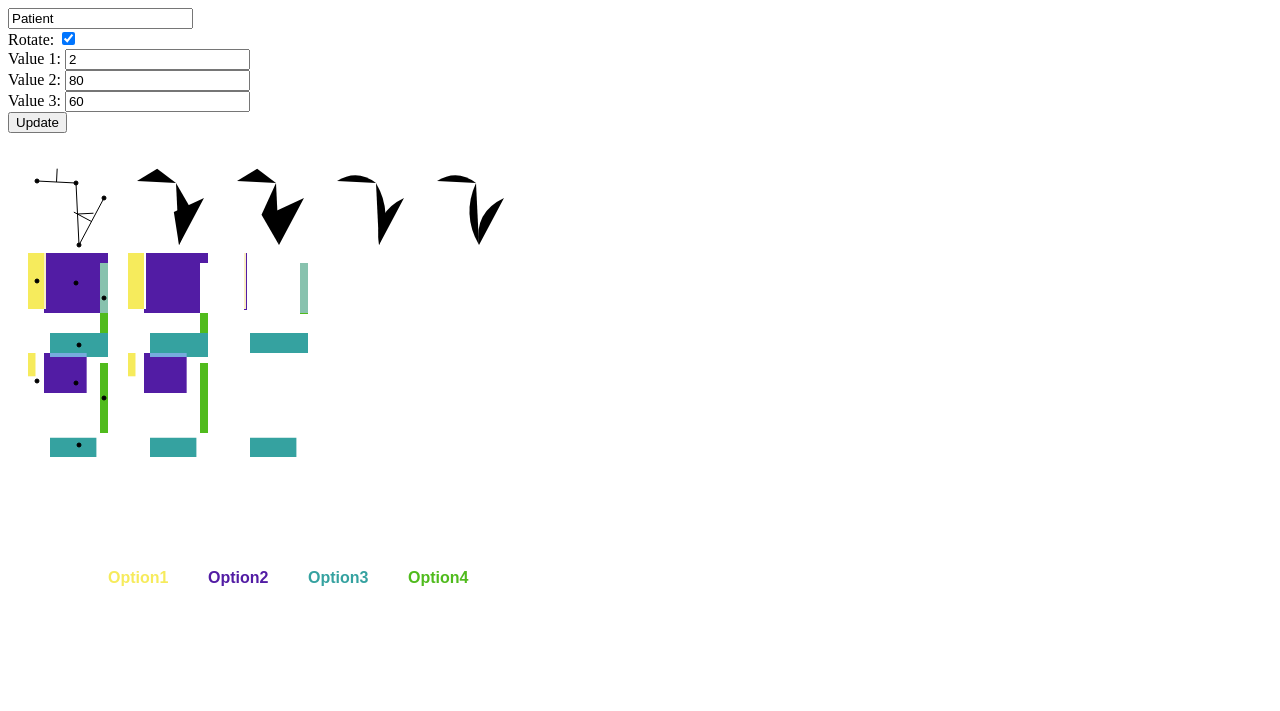
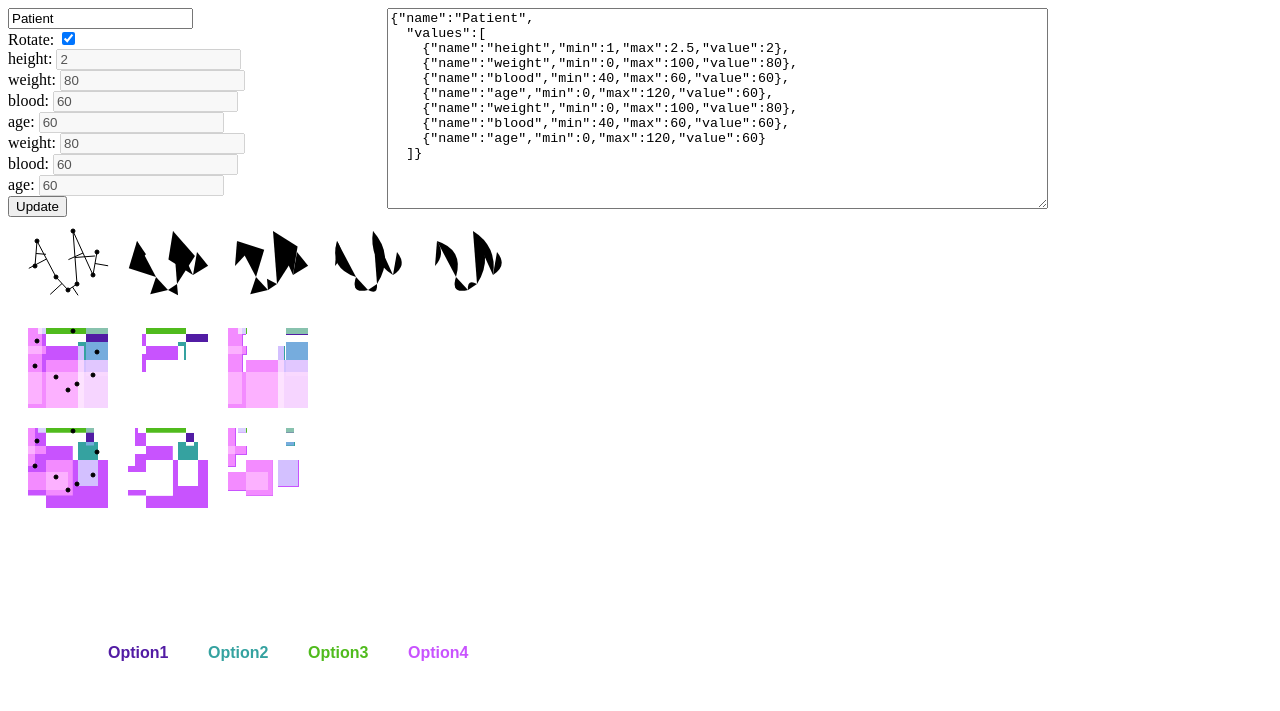
Before and after one commit to jamesjacko/glyphs1, a plain HTML site: page implementation/index.html in a window 1280 px wide. Drawn offline with Linux system fonts and the light colour scheme.

Commit message:
reading from onpage JSON

```diff
--- a/implementation/index.html
+++ b/implementation/index.html
@@ -7,12 +7,30 @@
     <title></title>
   </head>
   <body>
+    <div style="width:30%; float:left; height: 200px;">
       <input type="text" name="name" value="Patient" id="seedValue"><br />
       <label>Rotate: <input type="checkbox" name="name" value="rotate" id="rotate" checked></label><br />
+      <div id="details">
         <label>Value 1: <input type="text" name="value0" value="2" class="value"></label><br />
         <label>Value 2: <input type="text" name="value1" value="80" class="value"></label><br />
         <label>Value 3: <input type="text" name="value2" value="60" class="value"></label><br />
+      </div>
       <button type="button" name="button" id="update">Update</button><br />
-    <canvas width="500" height="500" id="canvas"></canvas>
+    </div>
+    <div style="width:30%; float:left; height: 200px;">
+      <textarea name="name" rows="13" cols="80" id="JSON">{"name":"Patient",
+  "values":[
+    {"name":"height","min":1,"max":2.5,"value":2},
+    {"name":"weight","min":0,"max":100,"value":80},
+    {"name":"blood","min":40,"max":60,"value":60},
+    {"name":"age","min":0,"max":120,"value":60},
+    {"name":"weight","min":0,"max":100,"value":80},
+    {"name":"blood","min":40,"max":60,"value":60},
+    {"name":"age","min":0,"max":120,"value":60}
+  ]}</textarea>
+    </div>
+    <div style="clear:both"></div>
+    <canvas width="500" height="500" id="canvas" style="clear:both"></canvas>
+
   </body>
 </html>
--- a/implementation/scripts/main.js
+++ b/implementation/scripts/main.js
@@ -1,25 +1,6 @@
 var seed;
 
-var settings = [
-  {
-    name: "height",
-    min: 1.0,
-    max: 2.5,
-    value: 0
-  },
-  {
-    name: "weight",
-    min: 0,
-    max: 100,
-    value: 0
-  },
-  {
-    name: "blood",
-    min: 40,
-    max: 60,
-    value: 0
-  }
-];
+var settings;
 
 /**
  * As there is no way to seed a random within the JS Math clas it is
@@ -29,7 +10,23 @@ function random() {
     var x = Math.sin(seed++) * 10000;
     return x - Math.floor(x);
 }
+function getJSONObj(){
+  settings = JSON.parse(document.getElementById('JSON').value);
+}
 
+function loadDataPoints(){
+  getJSONObj();
+  document.getElementById('seedValue').value = settings.name;
+  var inputs = "";
+  settings.values.forEach(function(elem, e){
+    inputs += '<label>' + elem.name +
+              ': <input type="text" name="value' + e +
+              '" value="' + elem.value +
+              '" class="value" disabled></label><br />';
+  });
+  document.getElementById('details').innerHTML = inputs;
+  console.log(JSON.stringify(settings));
+}
 
 function draw(ctx){
   getValues();
@@ -41,7 +38,7 @@ function draw(ctx){
   var offsety = 20;
   //ctx.rect(offset, offset, size, size);
   //ctx.stroke();
-  var coords = initCoords(size, 3);
+  var coords = initCoords(size, settings.values.length);
   var pivot = {
     x: (size / 2),
     y: (size / 2)
@@ -89,7 +86,7 @@ function draw(ctx){
   // first coord normal assigned seeded by object name
   coords[0].normal = random();
   for (var i = 0; i < midPoints.length; i++) {
-    var norm = (settings[i].value - settings[i].min) / (settings[i].max - settings[i].min);
+    var norm = (settings.values[i].value - settings.values[i].min) / (settings.values[i].max - settings.values[i].min);
     var featureHeight = 20;
     var normValue = featureHeight * norm;
     var point = {
@@ -180,17 +177,19 @@ function initCoords(size, numCoords){
     {
       x: Math.round(0.1 * size),
       y: Math.round((random() * range) + off)
-    }]
+    }];
+  var multiplier = 1 / (numCoords);
+  console.log(multiplier);
   for (var i = 1; i < numCoords; i++) {
     points.push({
-        x: Math.round((1 / (numCoords - 1)) * i * size),
+      x: Math.round((((multiplier * i) * 0.8) + 0.1) * size),
       y: Math.round((random() * range) + off)
     })
   }
 
   points.push({
     x: Math.round(0.9 * size),
-      y: Math.round((random() * range) + off)
+    y: Math.round(/*(random() * range) + off*/50)
   });
 
   return points;
@@ -209,9 +208,12 @@ function degToRad(angle){
 window.onload = function(){
   var canvas = document.getElementById('canvas');
   var ctx = canvas.getContext("2d");
+  loadDataPoints();
   draw(ctx);
   document.getElementById("update").addEventListener("click", function(e){
     e.preventDefault();
+    getJSONObj();
+    loadDataPoints();
     draw(ctx);
   });
 };
@@ -235,7 +237,7 @@ function closestCorner(coord, size){
 var once = 0;
 function drawRectangle(ctx, centre, offset, size, color, options){
   // plus 1 to settings to account for name
-  if(once++ < settings.length + 1){
+  if(once++ < settings.values.length + 1){
     ctx.fillStyle = color;
     ctx.font = "bold 16px Arial";
     ctx.fillText("Option" + once, 100 * once, 450);
@@ -270,7 +272,6 @@ function getRandomColor(opacity){
       ","+ opacity +")";
 }
 function drawRectangles(ctx, offsetx, offsety, coords, size, colors, options){
-  console.log(coords);
   var count = 0;
   ctx.save()
   ctx.globalCompositeOperation = "screen";
@@ -366,7 +367,7 @@ function keepIntersections(ctx, rectangles, offset, size){
 function getValues(){
   var inputs = document.getElementsByClassName("value");
   for (var i = 0; i < inputs.length; i++) {
-    settings[i].value = parseFloat(inputs[i].value);
+    settings.values[i].value = parseFloat(inputs[i].value);
   }
 }
 
```
Lines whose indentation alone changed are shown as unchanged.
